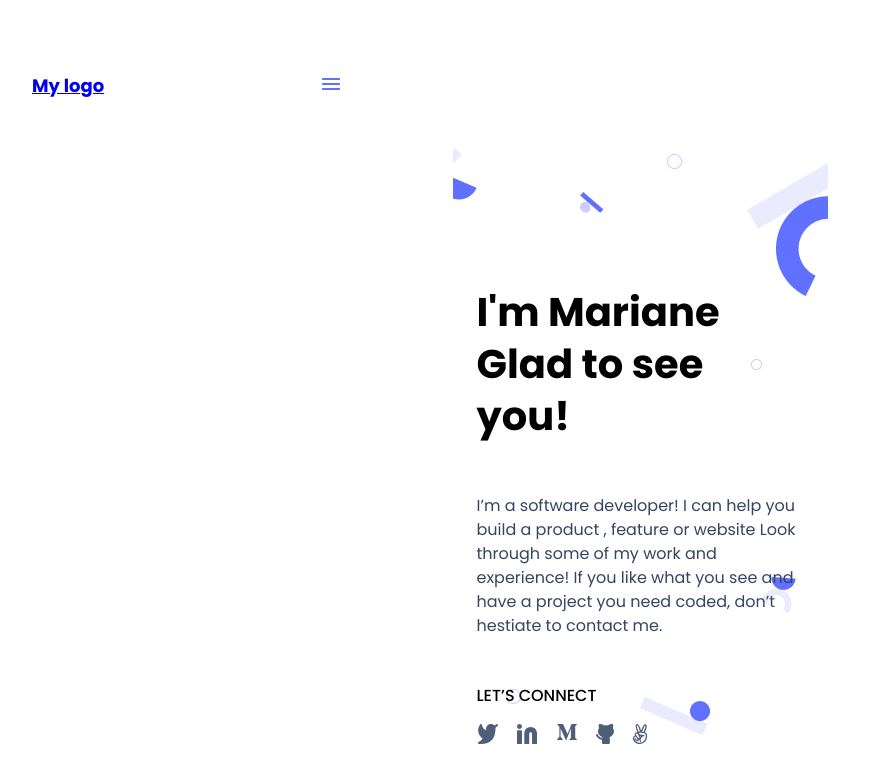
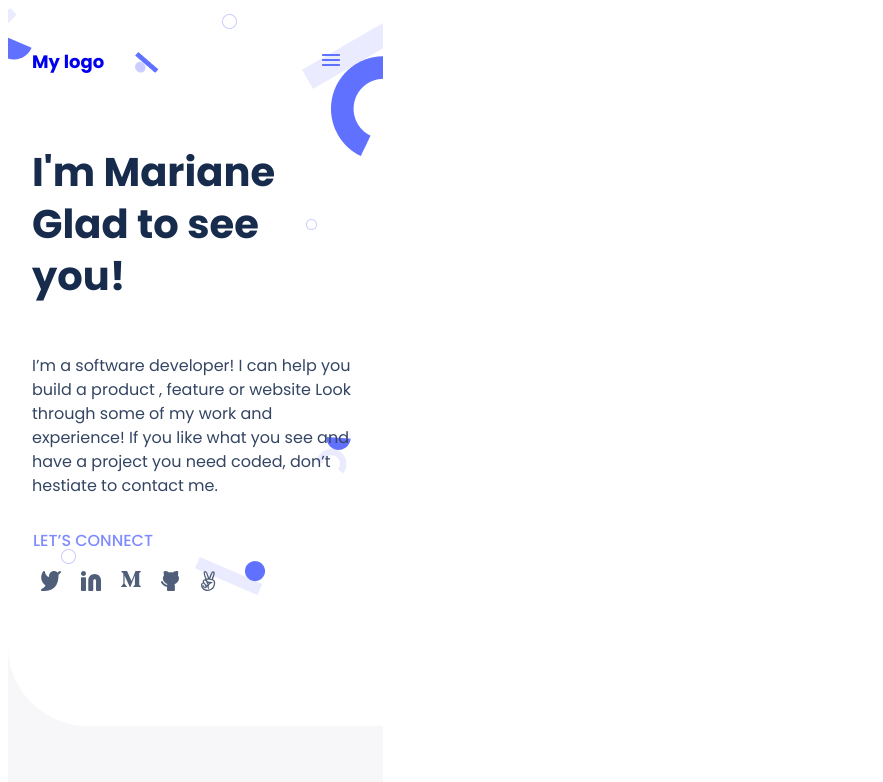
Before and after one commit to FrankMugagga/Mugagga_Frank_Portfolio_OLD, a plain HTML site: page index.html in a window 1280 px wide. Shown: the top 782 px of the page, without its empty margins (0-883 px from the left). Drawn offline with Linux system fonts and the light colour scheme.

Commit message:
I added a hover color style to the logo link and text color to LETS CONNECT

```diff
--- a/style.css
+++ b/style.css
@@ -1,11 +1,22 @@
-.wrapper {
-  display: flex;
-  flex-direction: column;
+@import url("https://fonts.googleapis.com/css2?family=Poppins:wght@400;500;600;700;800&display=swap");
+
+.phone_template {
   width: 375px;
   height: 5410px;
   top: -1883px;
   left: 11282px;
-  color: '#5a5ac4';
+  background: #f7f7f9;
+}
+
+.head_template {
+  display: flex;
+  flex-direction: column;
+  width: 375px;
+  height: 718px;
+  left: 1px;
+  top: 1px;
+  background-image: url("images/header-background.png");
+  background-repeat: no-repeat;
 }
 
 .statusb {
@@ -49,20 +60,23 @@
   position: absolute;
 }
 
+a:hover {
+  color: darkorange;
+  text-decoration: none;
+}
+
 .logolink {
   width: 76px;
   height: 20px;
-  font-style: normal;
   font-weight: 700;
   font-size: 18px;
   line-height: 20px;
   display: flex;
-  align-items: center;
-  text-align: center;
-  color: '#6070FF';
+  color: '#6070ff';
   flex: none;
   flex-grow: 0;
   font-family: 'Poppins', sans-serif;
+  text-decoration: none;
 }
 
 .sidebut {
@@ -84,13 +98,13 @@
   align-items: flex-start;
   padding: 114px 24px;
   gap: 12px;
-  position: relative;
   width: 375px;
   height: 604px;
   left: calc(50% - 375px / 2);
   top: 92px;
   background-image: url("images/background1.png");
   background-repeat: no-repeat;
+  order: 0;
 }
 
 h1 {
@@ -103,13 +117,14 @@ h1 {
   line-height: 52px;
   display: flex;
   align-items: center;
-  color: '#172B4D';
+  color: #172b4d;
   flex: none;
   order: 0;
   flex-grow: 0;
 }
 
 .p1 {
+  display: flex;
   width: 327px;
   height: 146px;
   font-family: 'Poppins', sans-serif;
@@ -123,6 +138,19 @@ h1 {
   flex-grow: 0;
 }
 
+.lets_connet_cont {
+  display: flex;
+  flex-direction: row;
+  align-items: center;
+  padding: 1px;
+  gap: 8px;
+  width: 117px;
+  height: 24px;
+  flex: none;
+  order: 0;
+  flex-grow: 0;
+}
+
 .p2 {
   width: 120px;
   height: 24px;
@@ -131,21 +159,29 @@ h1 {
   font-weight: 500;
   font-size: 16px;
   line-height: 24px;
-  color: '#7F8CFF';
+  color: #7f8cff;
   flex: none;
   order: 0;
   flex-grow: 0;
 }
 
 .social_media {
-  width: 170.17px;
-  height: 20px;
-  top: 470px;
-  left: 2px;
-  order: 3;
+  display: flex;
+  flex-direction: row;
+  align-items: center;
+  padding: 1px;
+  width: 200px;
+  height: 40px;
+  flex: none;
+  order: 1;
   flex-grow: 0;
-  display: flex;
+  list-style: none;
   justify-content: space-between;
-  list-style-type: none;
-  padding-left: 1%;
 }
+
+.socials {
+  padding: 8px;
+  width: 40px;
+  height: 40px;
+  border-radius: 8px;
+}
```
